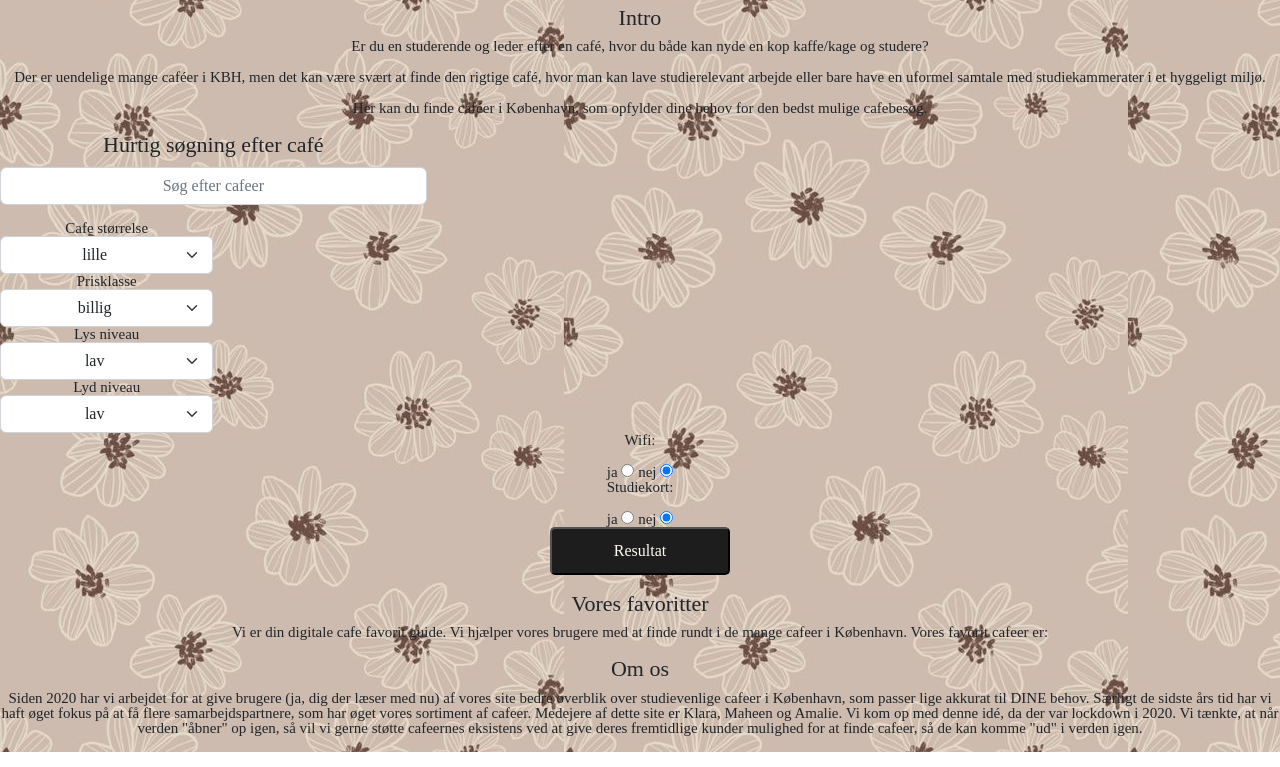
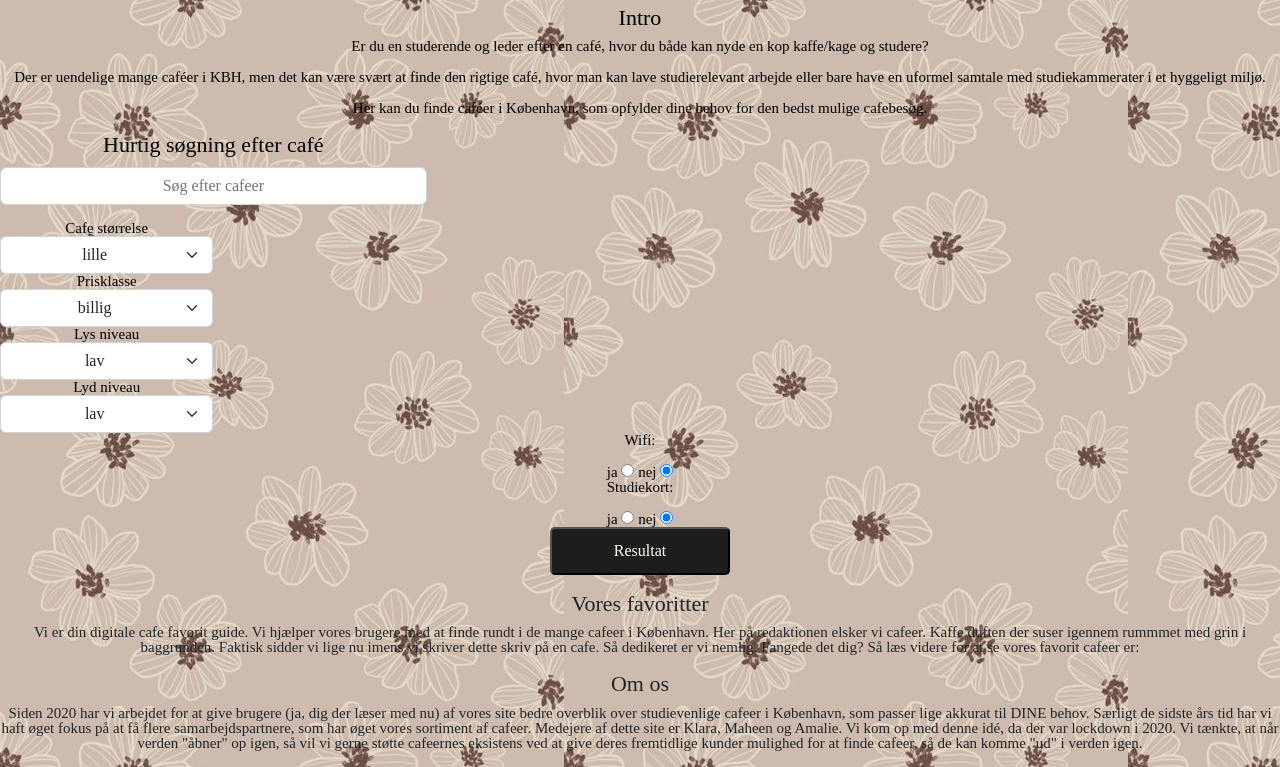
Before and after one commit to Mahe0055/webtechnology-02-portfolio---cafe-spots, a website: page index.html in a window 1280 px wide. Shown: the part 123-890 px from the top of the page. Drawn offline with nearby package versions, Linux system fonts and the light colour scheme.

Commit message:
rettet id

```diff
--- a/index.html
+++ b/index.html
@@ -45,7 +45,6 @@
             <option value="medium">mellem</option>
             <option value="big">stor</option>
         </select>
-
     </div>
 
     <div class="col-2">
@@ -94,7 +93,6 @@
         </div>
     </form>
 
-
 <button class="btn-btn-outline-info" id=button type="button">Resultat</button>
 </div>
 
@@ -104,10 +102,7 @@
 
 <div class="favoriteCafes">
     <h4>Vores favoritter</h4>
-    <div class="favorites-description">
-        <p>Vi er din digitale cafe favorit guide. Vi hjælper vores brugere med at finde rundt i de mange cafeer i København. Vores favorit cafeer er:</p>
-    </div>
-
+    Vi er din digitale cafe favorit guide. Vi hjælper vores brugere med at finde rundt i de mange cafeer i København. Her på redaktionen elsker vi cafeer. Kaffe duften der suser igennem rummmet med grin i baggrunden. Faktisk sidder vi lige nu imens vi skriver dette skriv på en cafe. Så dedikeret er vi nemlig. Fangede det dig? Så læs videre for at se vores favorit cafeer er:
     <ul id="favoritcafes"></ul>
 </div>
 
--- a/main.css
+++ b/main.css
@@ -23,6 +23,7 @@ h1 {
     font-family: EB Garamond;
     text-align: center;
     line-height: 1;
+    color:black;
 }
 
 
@@ -30,6 +31,7 @@ h1 {
     font-family: EB Garamond;
     text-align: center;
     line-height: 1;
+    color:black;
 }
 
 h2, h3, h4, h5, h6 {
@@ -38,12 +40,19 @@ h2, h3, h4, h5, h6 {
 
 body{
     background-image: url(cbdbd6799e8c107dee9d0a469017ca9c.jpg);
+    text-align:center;
     font-size: 15px;
     line-height: 1.5;
     padding: 0;
     margin: 0;
 }
 
+.filter{
+    font-family: EB Garamond;
+    text-align: center;
+    line-height: 1;
+    color:black;
+}
 
 .btn-btn-outline-info{
     width: 180px;
--- a/main.js
+++ b/main.js
@@ -135,7 +135,8 @@ function inputElement(inputText) {
 
 
 // data bliver forbundet med input felterne på html
-const button = document.querySelector("#bottom");
+const button = document.querySelector("#button");
+console.log()
 button.addEventListener('click', function (event) {
     event.preventDefault();
 
```
